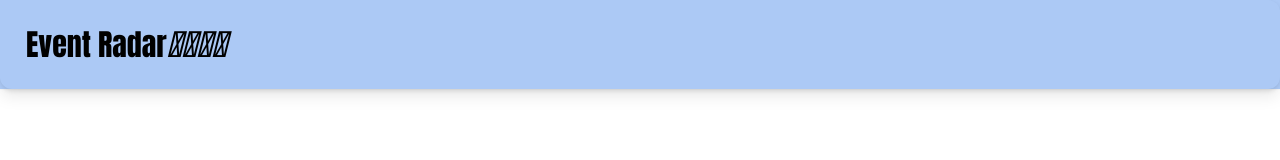
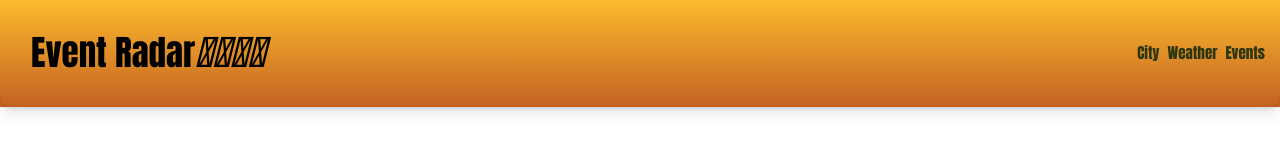
Before and after one commit to brandon6ix/Event-Radar-Project-1, a plain HTML site: page index.html in a window 1280 px wide. Drawn offline with nearby package versions, Linux system fonts and the light colour scheme.

Commit message:
updated the header to have a nav bar

```diff
--- a/index.html
+++ b/index.html
@@ -22,6 +22,15 @@
                 <i class="fa-solid fa-umbrella"></i>
                 <i class="fa-solid fa-snowflake"></i>
             </p>
+                <div class="navbar-end">
+                    <nav>
+                        <ul>
+                            <li><a href="#City">City</a></li>
+                            <li><a href="#Weather">Weather</a></li>
+                            <li><a href="#Events">Events</a></li>
+                        </ul>
+                    </nav>
+                </div>
         </header>
     </div>
 </body>
--- a/style.css
+++ b/style.css
@@ -1,15 +1,32 @@
 :root .card {
-    background-color: rgb(172, 201, 245);
+    background: rgb(195,97,34);
+    background: linear-gradient(0deg, rgba(195,97,34,1) 0%, rgba(253,187,45,1) 100%);
     border-radius: 0px;
 }
 
 :root .card-header {
-    padding: 10px;
+    display: flex;
+    flex: wrap;
+    align-items: center;
+    padding: 15px;
     border-top-left-radius: 0px;
 }
 
 :root p {
     font-family: Impact, Haettenschweiler, 'Arial Narrow Bold', sans-serif;
     color: black;
-    font-size: 30px;
+    font-size: 35px;
+    padding-right: 20px;
 }
+
+:root header nav ul {
+    font-family:Impact, Haettenschweiler, 'Arial Narrow Bold', sans-serif;
+    display: flex;
+    justify-content: center;
+    gap: 8px;
+    font-size: 15px;
+}
+
+:root a {
+    color: rgb(46, 54, 16);
+}
```
Lines whose indentation alone changed are shown as unchanged.
